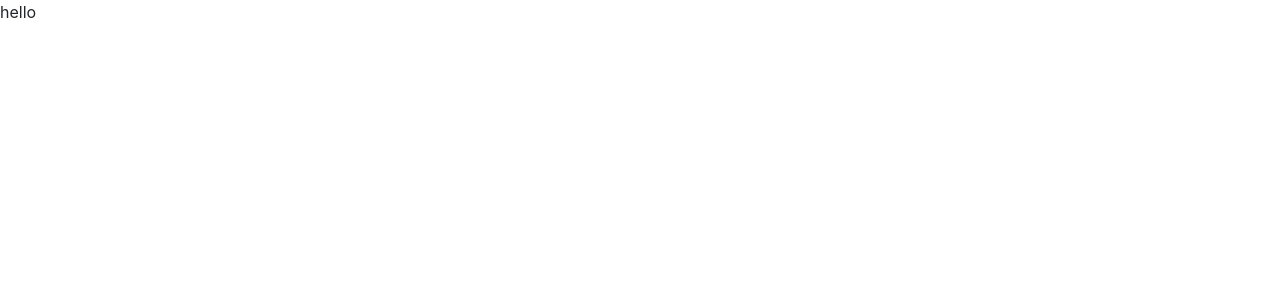
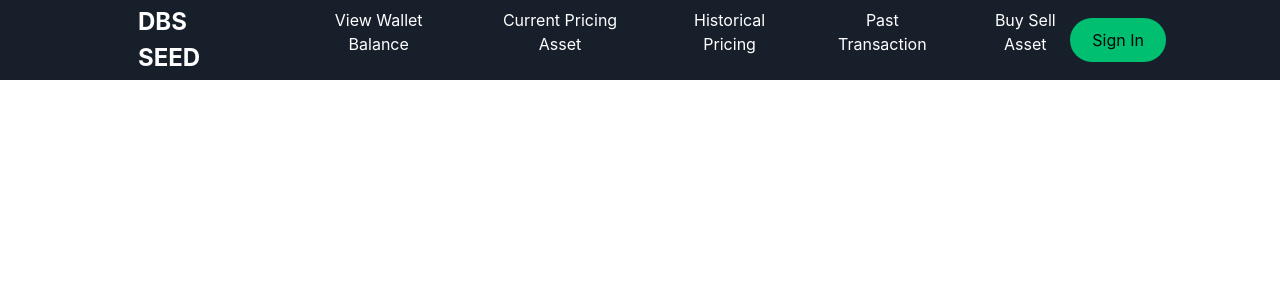
Before and after one commit to case141/DBS-Seed-TechTrek3-Hackathon-Team-1, a React (Create React App) app in the folder techtrek-app/: page / in a window 1280 px wide. Shown: the top 300 px of the page. Built offline with nearby package versions, Linux system fonts and the light colour scheme.

Commit message:
fix navbar code

```diff
--- a/techtrek-app/package.json
+++ b/techtrek-app/package.json
@@ -11,8 +11,11 @@
     "react": "^17.0.1",
     "react-bootstrap": "^1.5.1",
     "react-dom": "^17.0.1",
+    "react-icons": "^4.2.0",
     "react-router-dom": "^5.2.0",
     "react-scripts": "4.0.3",
+    "react-scroll": "^1.8.1",
+    "styled-components": "^5.2.1",
     "web-vitals": "^1.1.0"
   },
   "scripts": {
--- a/techtrek-app/src/App.js
+++ b/techtrek-app/src/App.js
@@ -4,14 +4,15 @@ import CurrentPricing from './components/CurrentPrice/CurrentPricing';
 import {BrowserRouter as Router, Switch, Route, Link} from "react-router-dom";
 import 'bootstrap/dist/css/bootstrap.min.css';
 import { WalletBalance } from './components/WalletBalance';
+import Navbar from "./components/Navbar";
 
 function App() {
   return (
     <Router>
       <div>
-        hello
       </div>
       <Switch>
+        <Navbar />
         <Route path="/current-pricing">
             <CurrentPricing />
         </Route>
--- /dev/null
+++ b/techtrek-app/src/components/Navbar/index.js
@@ -0,0 +1,119 @@
+import React, { useState, useEffect } from "react";
+import { FaBars } from "react-icons/fa";
+import { IconContext } from "react-icons/lib";
+import { animateScroll as scroll } from "react-scroll";
+import {
+  Nav,
+  NavbarContainer,
+  NavLogo,
+  MobileIcon,
+  NavMenu,
+  NavItem,
+  NavLinks,
+  NavBtn,
+  NavBtnLink,
+} from "./NavbarElements";
+
+const Navbar = ({ toggle }) => {
+  const [scrollNav, setScrollNav] = useState(false);
+
+  const changeNav = () => {
+    if (window.scrollY >= 80) {
+      setScrollNav(true);
+    } else {
+      setScrollNav(false);
+    }
+  };
+
+  useEffect(() => {
+    window.addEventListener("scroll", changeNav);
+  }, []);
+
+  const toggleHome = () => {
+    scroll.scrollToTop();
+  };
+
+  return (
+    <>
+      <IconContext.Provider value={{ color: "#fff" }}>
+        <Nav scrollNav={scrollNav}>
+          <NavbarContainer>
+            <NavLogo to="/" onClick={toggleHome}>
+              DBS SEED
+            </NavLogo>
+            <MobileIcon onClick={toggle}>
+              <FaBars />
+            </MobileIcon>
+            <NavMenu>
+              <NavItem>
+                <NavLinks
+                  to="wallet-balance"
+                  smooth={true}
+                  duration={500}
+                  spy={true}
+                  exact="true"
+                  offset={-80}
+                >
+                  View Wallet Balance
+                </NavLinks>
+              </NavItem>
+              <NavItem>
+                <NavLinks
+                  to="currentPricingAsset"
+                  smooth={true}
+                  duration={500}
+                  spy={true}
+                  exact="true"
+                  offset={-80}
+                >
+                  Current Pricing Asset
+                </NavLinks>
+              </NavItem>
+              <NavItem>
+                <NavLinks
+                  to="historicalPricing"
+                  smooth={true}
+                  duration={500}
+                  spy={true}
+                  exact="true"
+                  offset={-80}
+                >
+                  Historical Pricing
+                </NavLinks>
+              </NavItem>
+              <NavItem>
+                <NavLinks
+                  to="pastTransaction"
+                  smooth={true}
+                  duration={500}
+                  spy={true}
+                  exact="true"
+                  offset={-80}
+                >
+                  Past Transaction
+                </NavLinks>
+              </NavItem>
+              <NavItem>
+                <NavLinks
+                  to="buySellAsset"
+                  smooth={true}
+                  duration={500}
+                  spy={true}
+                  exact="true"
+                  offset={-80}
+                >
+                  Buy Sell Asset
+                </NavLinks>
+              </NavItem>
+            </NavMenu>
+            <NavBtn>
+              <NavBtnLink to="/signin">Sign In</NavBtnLink>
+            </NavBtn>
+          </NavbarContainer>
+        </Nav>
+      </IconContext.Provider>
+    </>
+  );
+};
+
+export default Navbar;
```
Also changed, not shown: techtrek-app/src/components/Navbar/NavbarElements.js (line endings or trailing spaces), 1 other file (tests, documents, lock files or other folders).
